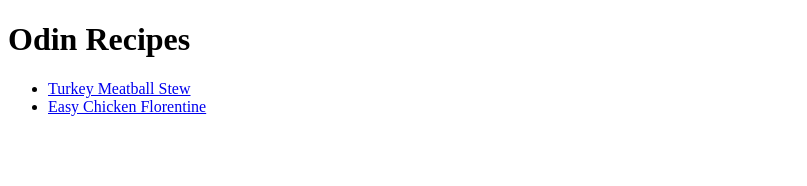
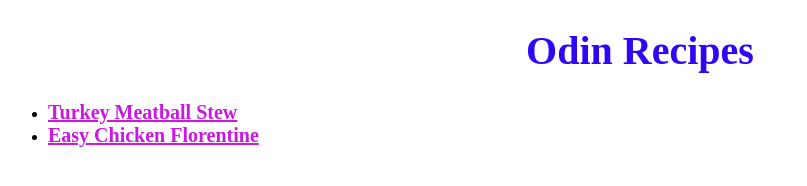
Before and after one commit to nikin878/odin-recipes, a plain HTML site: page index.html in a window 1280 px wide. Shown: the whole page, without its empty margins (0-807 px from the left). Drawn offline with Linux system fonts and the light colour scheme.

Commit message:
style commit

```diff
--- a/index.html
+++ b/index.html
@@ -4,6 +4,7 @@
     <meta charset="UTF-8">
     <meta http-equiv="X-UA-Compatible" content="IE=edge">
     <meta name="viewport" content="width=device-width, initial-scale=1.0">
+    <link rel="stylesheet" href="style.css">
     <title>Document</title>
 </head>
 <body>
--- /dev/null
+++ b/style.css
@@ -0,0 +1,12 @@
+a {
+    color: rgb(204, 22, 228);
+    font-size: 20px;
+    font-weight: bold;
+}
+
+h1 {
+    color: rgb(49, 6, 245);
+    font-size: 40px;
+    font-weight: bold;
+    text-align: center;
+}
```
